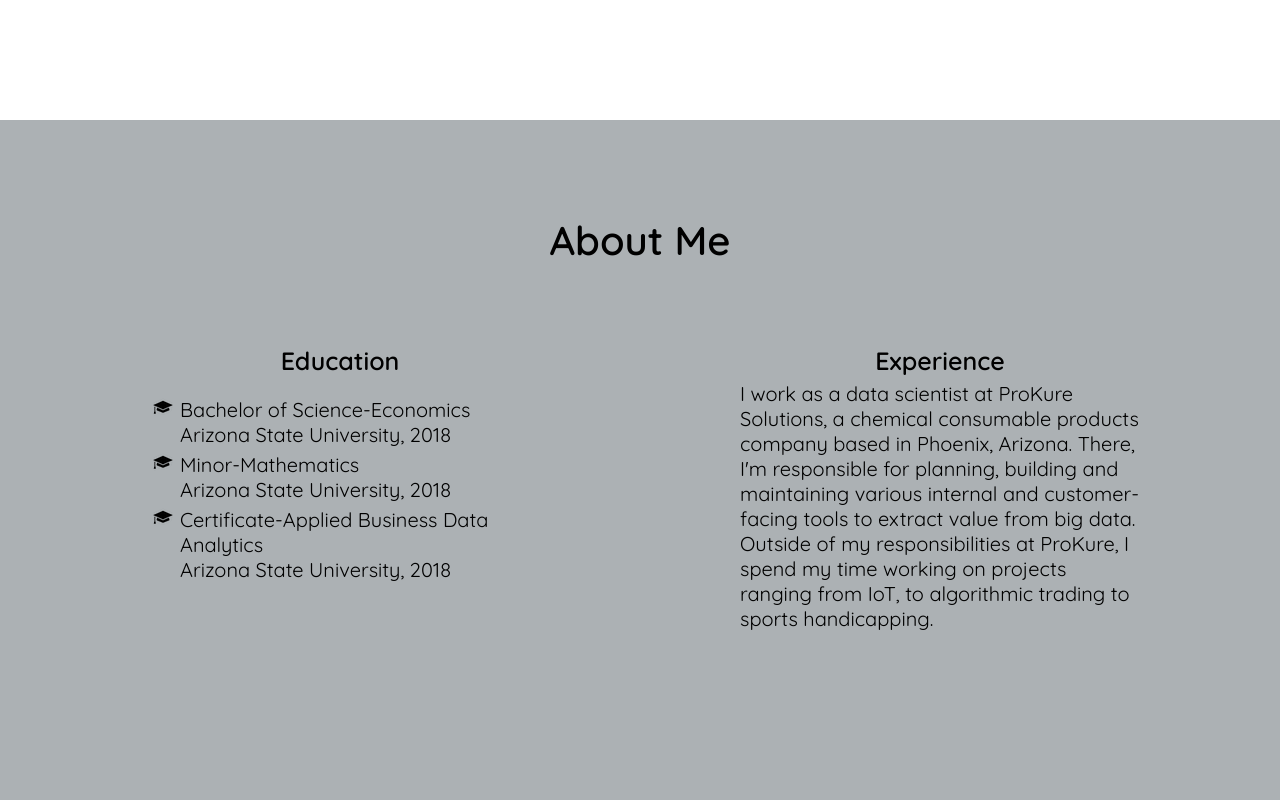
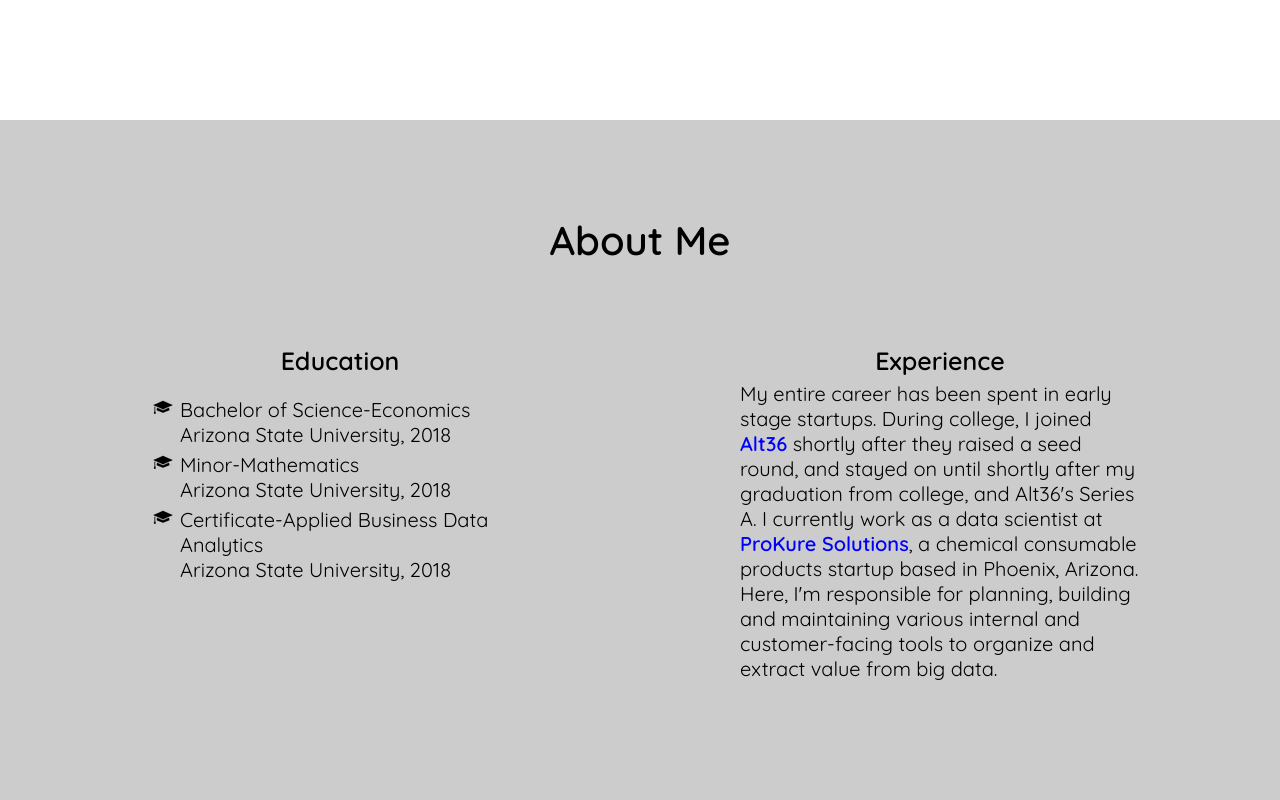
Before and after one commit to njlustig/noahlustig.com, a Next.js app: page / in a window 1280 px wide. Shown: the part 680-1480 px from the top of the page. Built offline with nearby package versions, Linux system fonts and the light colour scheme.

Commit message:
update background color and copy on experience

```diff
--- a/pages/index.js
+++ b/pages/index.js
@@ -63,7 +63,7 @@ const Home = () => {
             </Column>
             <Column>
               <ColumnHeaderText>Experience</ColumnHeaderText>
-              <BodyText>I work as a data scientist at ProKure Solutions, a chemical consumable products company based in Phoenix, Arizona.  There, I'm responsible for planning, building and maintaining various internal and customer-facing tools to extract value from big data.  Outside of my responsibilities at ProKure, I spend my time working on projects ranging from IoT, to algorithmic trading to sports handicapping.</BodyText>
+              <BodyText>My entire career has been spent in early stage startups.  During college, I joined <a style={{"color":"blue", 'fontWeight': 700}} href="https://alt36.com/">Alt36</a> shortly after they raised a seed round, and stayed on until shortly after my graduation from college, and Alt36's Series A. I currently work as a data scientist at <a style={{"color":"blue", 'fontWeight': 700}} href="https://prokuresolutions.com/">ProKure Solutions</a>, a chemical consumable products startup based in Phoenix, Arizona.  Here, I'm responsible for planning, building and maintaining various internal and customer-facing tools to organize and extract value from big data.  </BodyText>
             </Column>
           </ColsContainer>
         </ContentContainer>
--- a/styles/colors.js
+++ b/styles/colors.js
@@ -1,6 +1,6 @@
 export default {
     black: '#000000',
     white: '#FFFFFF',
-    darkgrey: '#acb1b4',
+    darkgrey: '#cccccc',
     grey: '#C2C5C5'
 };
```
